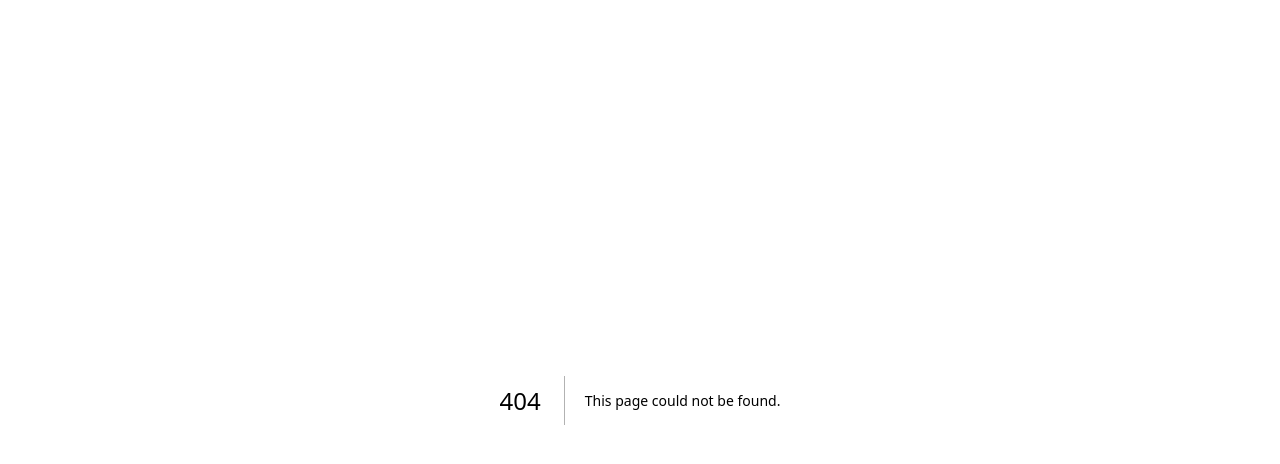
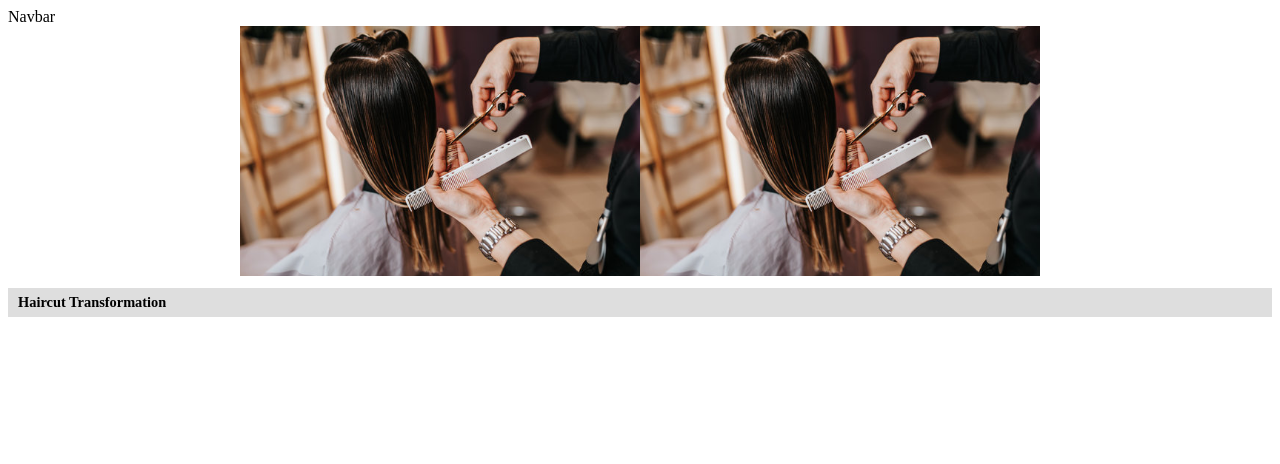
Before and after one commit to seamuscon8/Team4Hack4Impact, a Next.js app: page /before-and-after in a window 1280 px wide. Before the commit this address had no page. Shown: the top 464 px of the page. Built offline with nearby package versions, Linux system fonts and the light colour scheme.

Commit message:
feat: implement gallery component

```diff
--- /dev/null
+++ b/src/app/before-and-after/page.tsx
@@ -0,0 +1,19 @@
+import Navbar from "@/components/Navbar";
+import styles from "./before-and-after-page.module.css";
+import Image from "next/image";
+import { createBeforeAfter, BeforeAfterGallery } from "@/components/gallery.tsx";
+
+export default function BeforeAndAfter() {
+  const beforeAfter = createBeforeAfter(
+    "/images/haircut-stock.jpg",
+    "/images/haircut-stock.jpg",
+    "Haircut Transformation",
+  );
+
+  return (
+    <main>
+      <Navbar />
+      <BeforeAfterGallery beforeAfter={beforeAfter} />
+    </main>
+  );
+}
```
